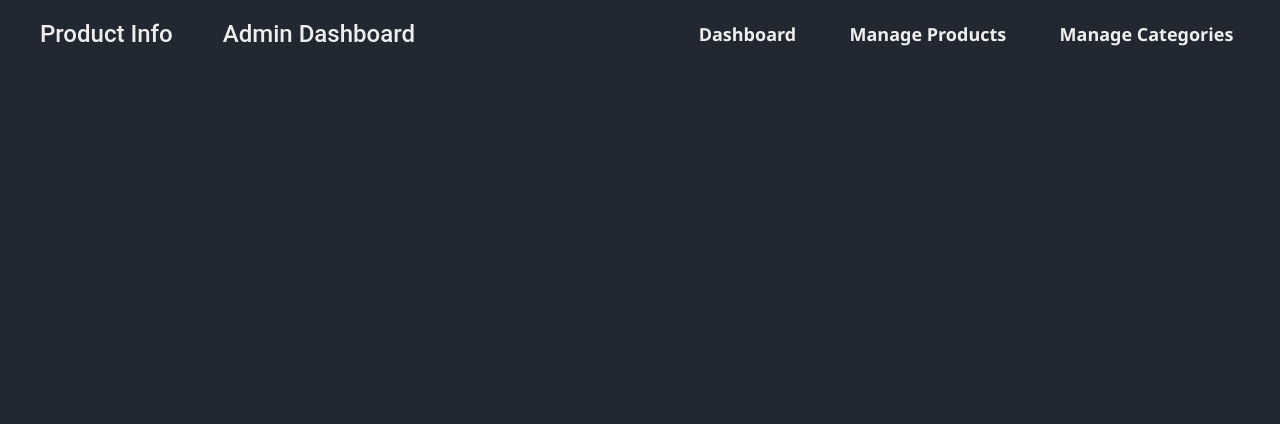
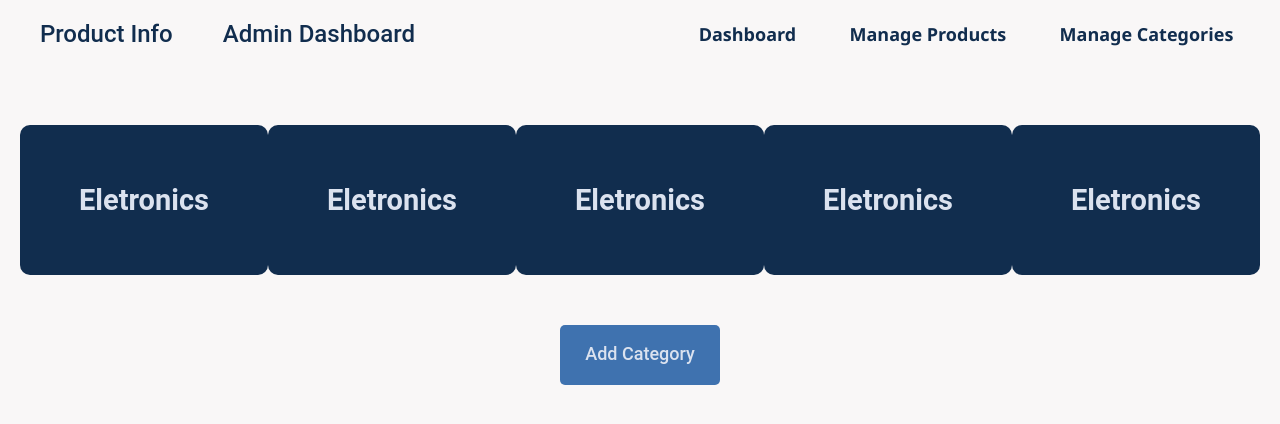
Before and after one commit to muhamedshijas/project-listing, a React (Create React App) app in the folder client/: page /addcategory in a window 1280 px wide. Shown: the top 424 px of the page. Built offline with nearby package versions, Linux system fonts and the light colour scheme; the HTML template or start-up script is replaced by a standard one.

Commit message:
add category page designed

```diff
--- a/client/src/App.css
+++ b/client/src/App.css
@@ -1,7 +1,3 @@
 body{
-    background-color: #222831;
+    background-color: #F9F7F7;
 }
-
-button{
-    background-color: #00ADB5;
-}
--- /dev/null
+++ b/client/src/components/AddCategory/AddCategory.css
@@ -0,0 +1,45 @@
+.category-main {
+  padding: 20px;
+  width: 100%;
+  height: 100vh;
+}
+
+.category-main .category-cards{
+
+    width: 100%;
+    display: flex;
+    justify-content: space-around;
+}
+.category-main .cards {
+  margin-top: 20px;
+  height: 150px;
+  background-color: #112D4E;
+  width: 300px;
+  border-radius: 10px;
+  display: flex;
+  justify-content: center;
+  align-items: center;
+  font-size: 29px;
+  color: #DBE2EF;
+}
+
+.category-main button{
+    height: 60px;
+    width: 160px;
+    display: flex;
+    justify-content: center;
+    align-items: center;
+    font-size: 18px;
+    font-weight: 500;
+    background-color: #3F72AF;
+    color: #DBE2EF;
+    border: none;
+    border-radius: 5px;
+}
+.category-main .btns{
+    width: 100%;
+    display: flex;
+    justify-content: center;
+    align-items: center;
+    margin-top: 50px;
+}
--- a/client/src/components/AddCategory/AddCategory.js
+++ b/client/src/components/AddCategory/AddCategory.js
@@ -1,12 +1,37 @@
-import React from 'react'
-
+import React, { useState } from 'react'
+import './AddCategory.css'
+import eletronics from '../../assets/images/Eletronics.png'
+import AddCategoryModal from '../../modals/AddCategory/AddCategoryModal'
 function AddCategory() {
+  const [showModal,setShowModal]=useState(false)
+  function handleModal(){
+    setShowModal(true)
+  }
   return (
     <div className="category-main">
+    <div className="category-cards">
     <div className="cards">
-
+    <b>Eletronics</b>
     </div>
-
+    <div className="cards">
+    <b>Eletronics</b>
+    </div>
+    <div className="cards">
+    <b>Eletronics</b>
+    </div>
+    <div className="cards">
+    <b>Eletronics</b>
+    </div>
+    <div className="cards">
+    <b>Eletronics</b>
+    </div>
+    </div>
+    <div className="btns">
+    <button onClick={handleModal}>Add Category</button>
+    </div>
+    {
+      showModal&&<AddCategoryModal setShowModal={setShowModal}/>
+    }
     </div>
   )
 }
--- a/client/src/components/Home/Home.css
+++ b/client/src/components/Home/Home.css
@@ -5,7 +5,7 @@
     justify-content: center;
     align-items: center;
     flex-direction: column;
-    color: #EEEEEE;
+    color: #112D4E;
 }
 .home h1{
     margin-top: 20px;
@@ -18,6 +18,7 @@
     gap: 70px;
 }
 .home .btns button{
+    background-color: #3F72AF;
     height: 50px;
     width: 180px;
     border: none;
@@ -29,9 +30,13 @@
     border-radius: 5px;
     font-size: 16px;
     font-weight: 600;
-    color: #393E46;
+    color: #F9F7F7;
 }
 .home .btns .btn-2{
-    background-color: #00ADB5;
-    color:#393E46 ;
+    background-color: #112D4E;
 }
+.home .btns button:hover{
+    background-color: #F9F7F7;
+    color:#112D4E;
+    border: 2px solid #112D4E;
+}
--- a/client/src/components/Navbar/Navbar.css
+++ b/client/src/components/Navbar/Navbar.css
@@ -1,8 +1,7 @@
 .nav{
     width: 100%;
-    height: 50px;
-    background-color: #222831;
-    color: #eeeeee;
+    background-color: #F9F7F7;
+    color: #112D4E;
     padding: 20px;
     }
 .nav .logo{
--- /dev/null
+++ b/client/src/modals/AddCategory/AddCategoryModal.css
@@ -0,0 +1,34 @@
+.add-category-main{
+    width: 100vw;
+    height: 100vh;
+    position: fixed;
+    left: 0px;
+    top: 0px;
+    background-color: rgba(5, 5, 5, 0.141);
+    display: flex;
+    justify-content: center;
+    align-items: center;
+}
+
+.add-category-main .add-category{
+    padding: 20px;
+    display: flex;
+    justify-content: space-around;
+    align-items: center;
+    flex-direction: column;
+    border-radius: 5px;
+    background-color: #DBE2EF;
+    height: 400px;
+    width: 600px;
+    box-shadow: 0px 0px 100px rgba(0, 0, 0, 0.1);
+}
+.add-category-main .add-category .close{
+    display: flex;
+    width: 90%;
+    align-items: center;
+    justify-content: flex-end;
+    font-size: 42px;
+}
+.add-category .close .close-icon{
+    cursor: pointer;
+}
--- /dev/null
+++ b/client/src/modals/AddCategory/AddCategoryModal.js
@@ -0,0 +1,18 @@
+import React from 'react'
+import './AddCategoryModal.css'
+import { RiCloseLine } from "react-icons/ri";
+
+function AddCategoryModal({setShowModal}) {
+
+  return (
+    <div className='add-category-main'>
+    <div className="add-category">
+    <div className="close" > <RiCloseLine className='close-icon' onClick={()=>{setShowModal(false)}}/> </div>
+    <h1>Add Category</h1>
+    <input type="email" name="" id="" />
+    </div>
+    </div>
+  )
+}
+
+export default AddCategoryModal
```
Also changed, not shown: client/src/assets/images/Eletronics.png (added).
